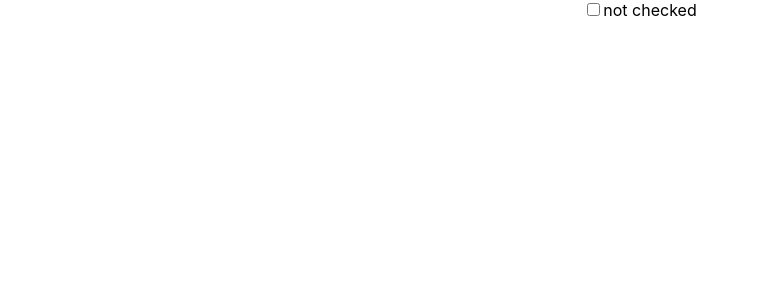
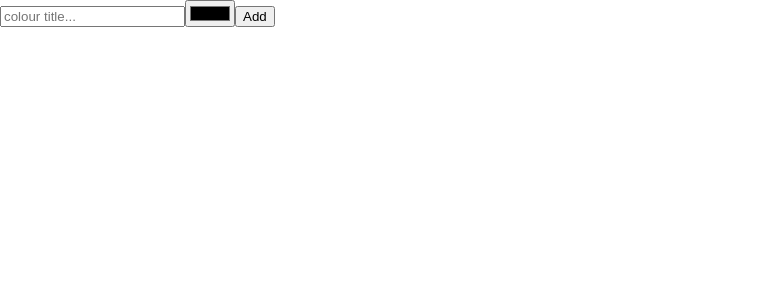
Before and after one commit to iamchristinandy/Learning-React, a React (Create React App) app in the folder Exercise Files/Ch04/04_02/start/react-app/: page / in a window 1280 px wide. Shown: the top 300 px of the page, without its empty margins (0-759 px from the left). Built offline with nearby package versions, Linux system fonts and the light colour scheme.

Commit message:
using useRef in react to get UI components

```diff
--- a/Exercise Files/Ch04/04_02/start/react-app/src/App.js
+++ b/Exercise Files/Ch04/04_02/start/react-app/src/App.js
@@ -1,5 +1,5 @@
 import './App.css';
-import { useState, useEffect, useReducer } from 'react';
+import { useRef } from 'react';
 
 
 // const [firstcity, second] = ["Accra", "Tamale", "Nsawam", "Kumasi"];
@@ -7,19 +7,40 @@
 // console.log(second);
 
 function App() {
-  const [checked, setChecked] = useReducer (checked => !setChecked, false);
-    return (
-      <div className="App">
-          <input type="checkbox"
-          value={checked}
-          onChange={(setChecked)=>
-          setChecked((checked) => !checked)
-          }
-          />
-          <label>{checked ? "checked": "not checked"}
-          </label>
-    </div>
-  );
-}
+            const txtTitle = useRef();
+            const hexColor = useRef();
+            const submit = e => {
+              e.preventDefault();
+              const title = txtTitle.current.value;
+              const color = hexColor.current.value;
+              alert(`${title}, ${color}`);
+              txtTitle.current.value = "";
+              hexColor.current.value = "";
+            }
+        return (
+            <form onSubmit={submit}>
+                <input
+                ref={txtTitle}
+                type='text'
+                placeholder='colour title...'/>
+                <input ref={hexColor}
+                type="color"/>
+                <button>Add</button>
+            </form>
+        )
+  // const [checked, setChecked] = useReducer (checked => !setChecked, false);
+  //   return (
+  //     <div className="App">
+  //         <input type="checkbox"
+  //         value={checked}
+  //         onChange={(setChecked)=>
+  //         setChecked((checked) => !checked)
+  //         }
+  //         />
+  //         <label>{checked ? "checked": "not checked"}
+  //         </label>
+  //  </div>
+
+};
 
 export default App;
```
